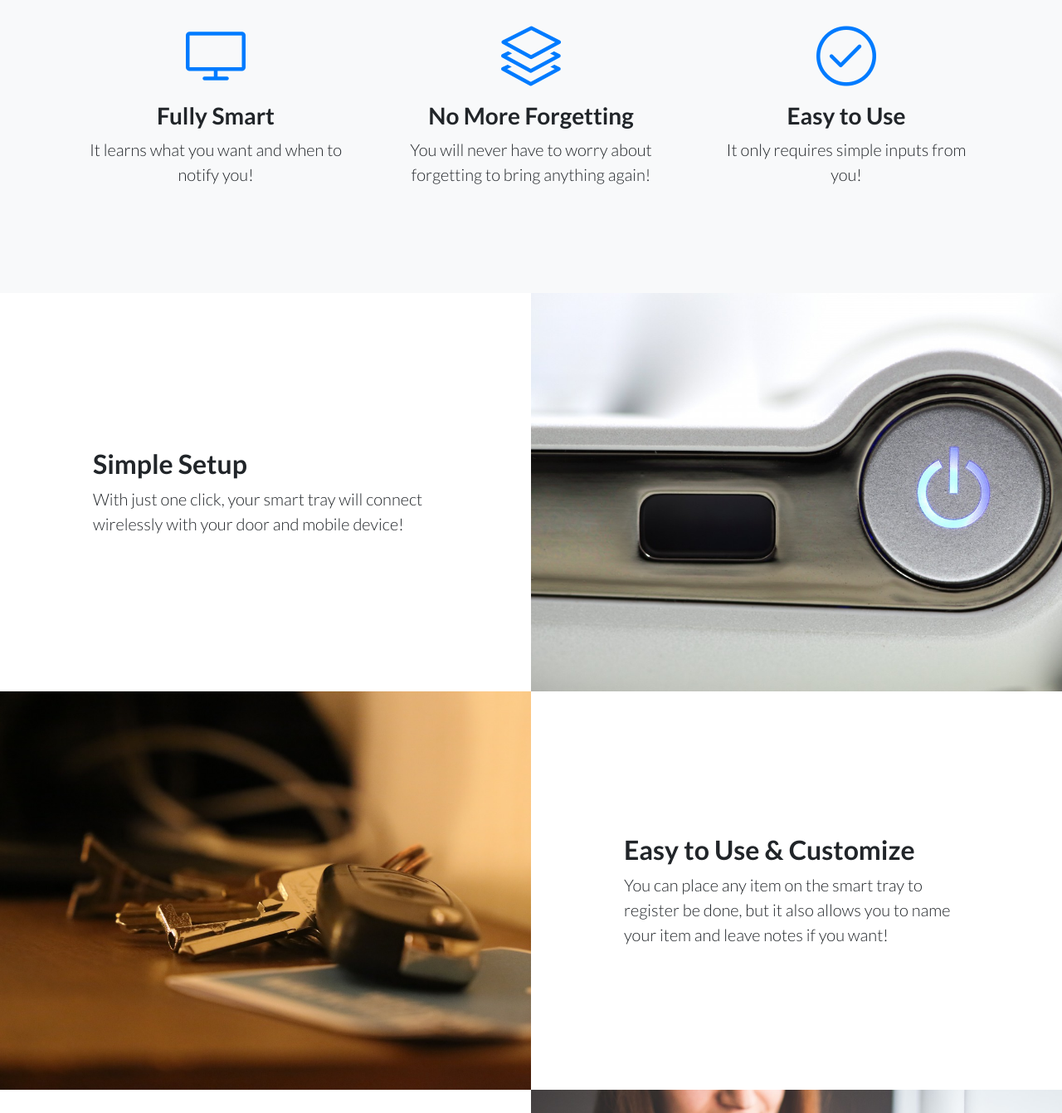
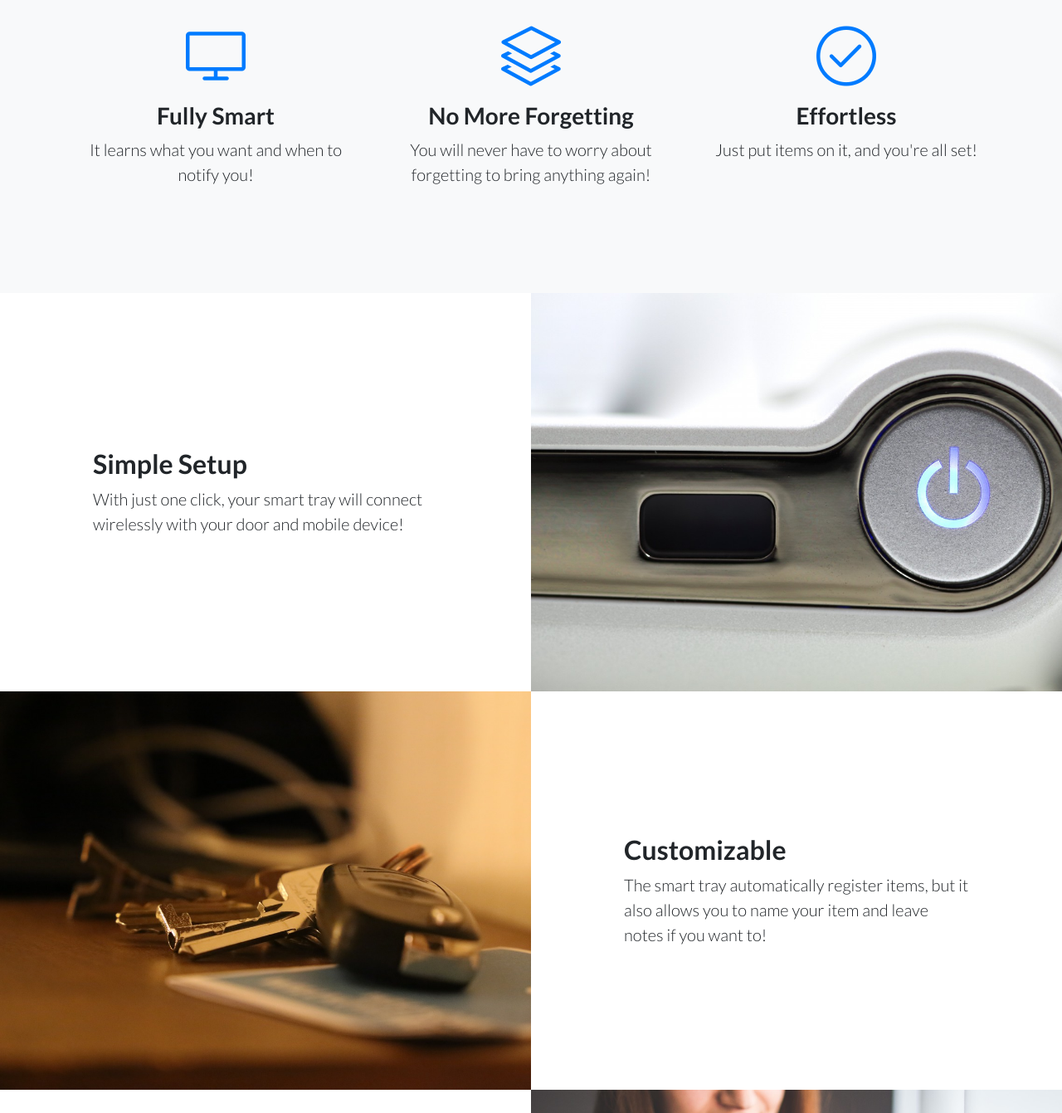
Before and after one commit to jamesylgan/ForgetMeNot, a website: page index.html in a window 1280 px wide. Shown: the part 820-2161 px from the top of the page at 83% size. Drawn offline with Linux system fonts and the light colour scheme.

Commit message:
Update index.html

```diff
--- a/index.html
+++ b/index.html
@@ -79,8 +79,8 @@
               <div class="features-icons-icon d-flex">
                 <i class="icon-check m-auto text-primary"></i>
               </div>
-              <h3>Easy to Use</h3>
-              <p class="lead mb-0">It only requires simple inputs from you!</p>
+              <h3>Effortless</h3>
+              <p class="lead mb-0">Just put items on it, and you're all set!</p>
             </div>
           </div>
         </div>
@@ -101,8 +101,8 @@
         <div class="row no-gutters">
           <div class="col-lg-6 text-white showcase-img" style="background-image: url('img/car_key.jpg');"></div>
           <div class="col-lg-6 my-auto showcase-text">
-            <h2>Easy to Use &amp; Customize</h2>
-            <p class="lead mb-0">You can place any item on the smart tray to register be done, but it also allows you to name your item and leave notes if you want!</p>
+            <h2>Customizable</h2>
+            <p class="lead mb-0">The smart tray automatically register items, but it also allows you to name your item and leave notes if you want to!</p>
           </div>
         </div>
         <div class="row no-gutters">
```
